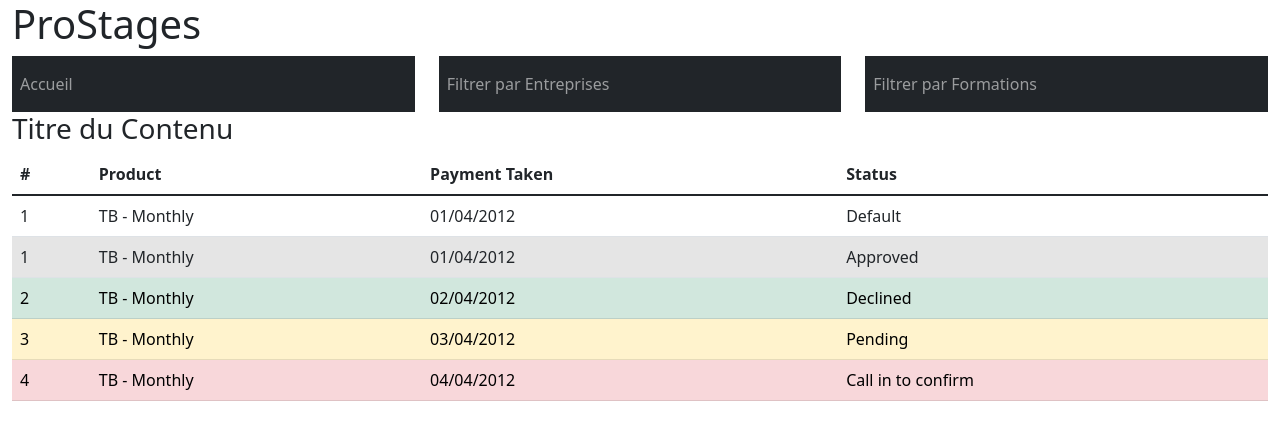
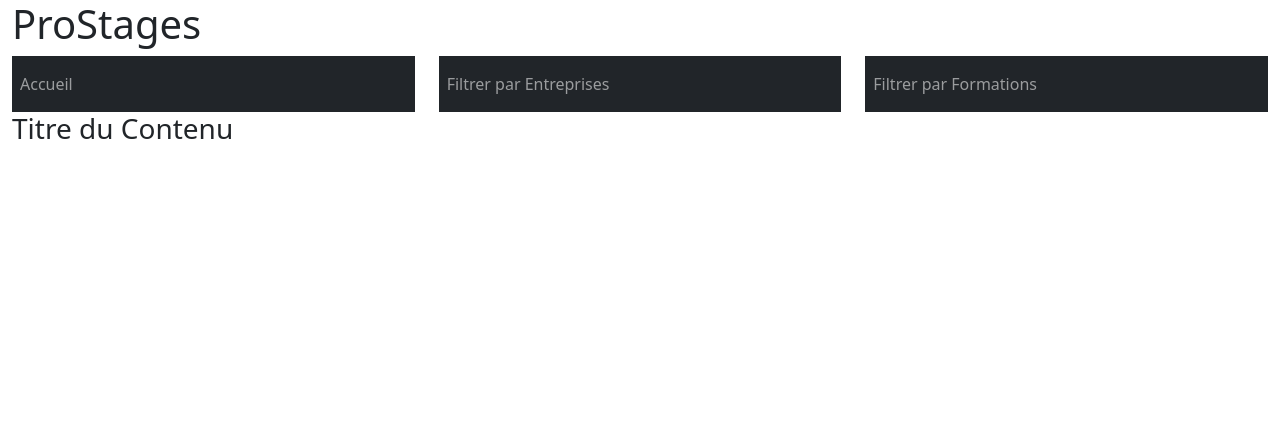
Before and after one commit to ByLyZ/prosages, a Symfony app: template templates/base.html.twig in a window 1280 px wide. Shown: the top 440 px of the page. Run offline with Twig, Linux system fonts and the light colour scheme; the template is opened without the code that fills it, so the values that code supplies are empty; some libraries are stand-ins or nearby versions.

Commit message:
Rectification d'un template

```diff
--- a/templates/base.html.twig
+++ b/templates/base.html.twig
@@ -83,96 +83,6 @@
         {% block contenu %}
         <div class="row">
 		<div class="col-md-12">
-			<table class="table">
-				<thead>
-					<tr>
-						<th>
-							#
-						</th>
-						<th>
-							Product
-						</th>
-						<th>
-							Payment Taken
-						</th>
-						<th>
-							Status
-						</th>
-					</tr>
-				</thead>
-				<tbody>
-					<tr>
-						<td>
-							1
-						</td>
-						<td>
-							TB - Monthly
-						</td>
-						<td>
-							01/04/2012
-						</td>
-						<td>
-							Default
-						</td>
-					</tr>
-					<tr class="table-active">
-						<td>
-							1
-						</td>
-						<td>
-							TB - Monthly
-						</td>
-						<td>
-							01/04/2012
-						</td>
-						<td>
-							Approved
-						</td>
-					</tr>
-					<tr class="table-success">
-						<td>
-							2
-						</td>
-						<td>
-							TB - Monthly
-						</td>
-						<td>
-							02/04/2012
-						</td>
-						<td>
-							Declined
-						</td>
-					</tr>
-					<tr class="table-warning">
-						<td>
-							3
-						</td>
-						<td>
-							TB - Monthly
-						</td>
-						<td>
-							03/04/2012
-						</td>
-						<td>
-							Pending
-						</td>
-					</tr>
-					<tr class="table-danger">
-						<td>
-							4
-						</td>
-						<td>
-							TB - Monthly
-						</td>
-						<td>
-							04/04/2012
-						</td>
-						<td>
-							Call in to confirm
-						</td>
-					</tr>
-				</tbody>
-			</table>
 		</div>
 	</div>
         {% endblock %}
```
